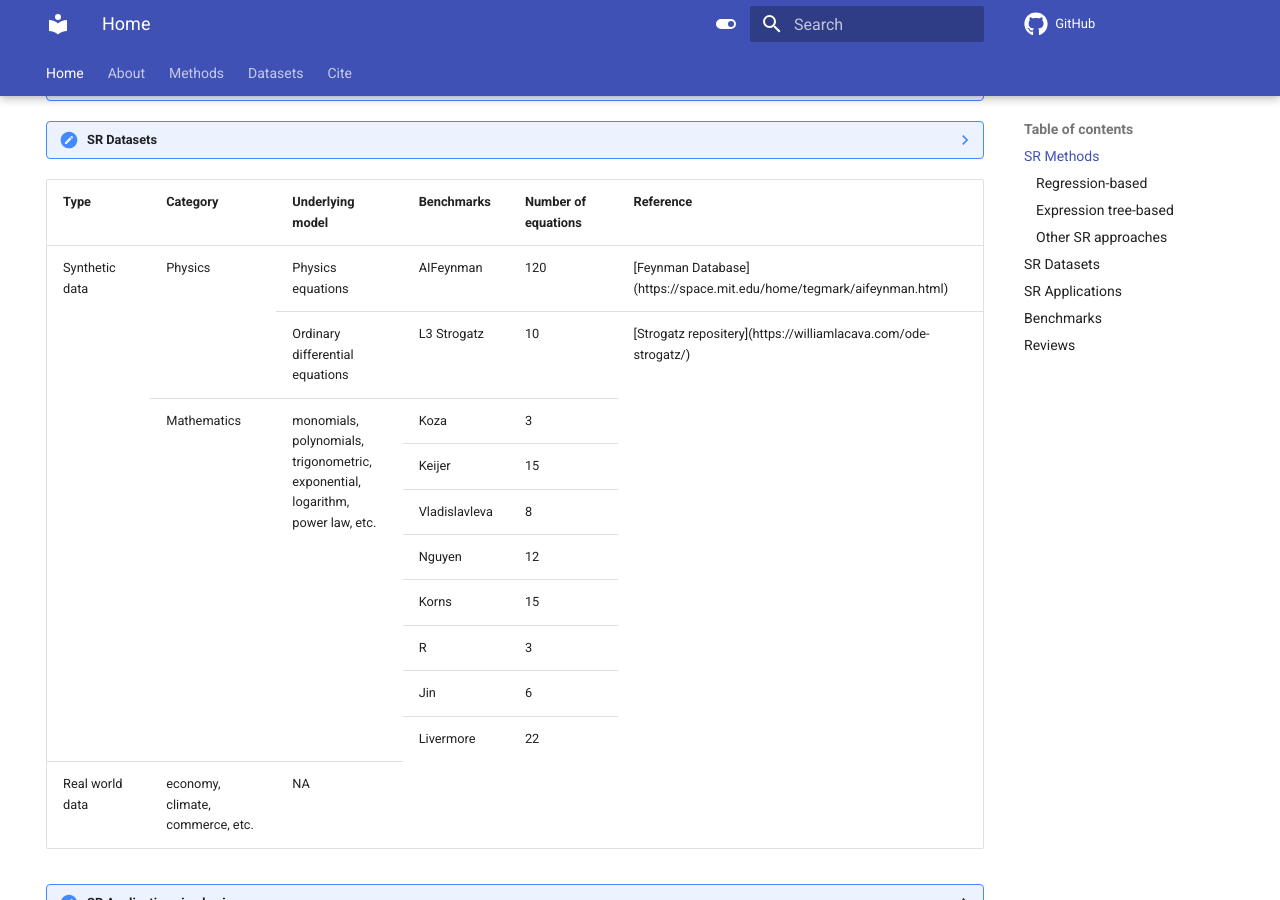
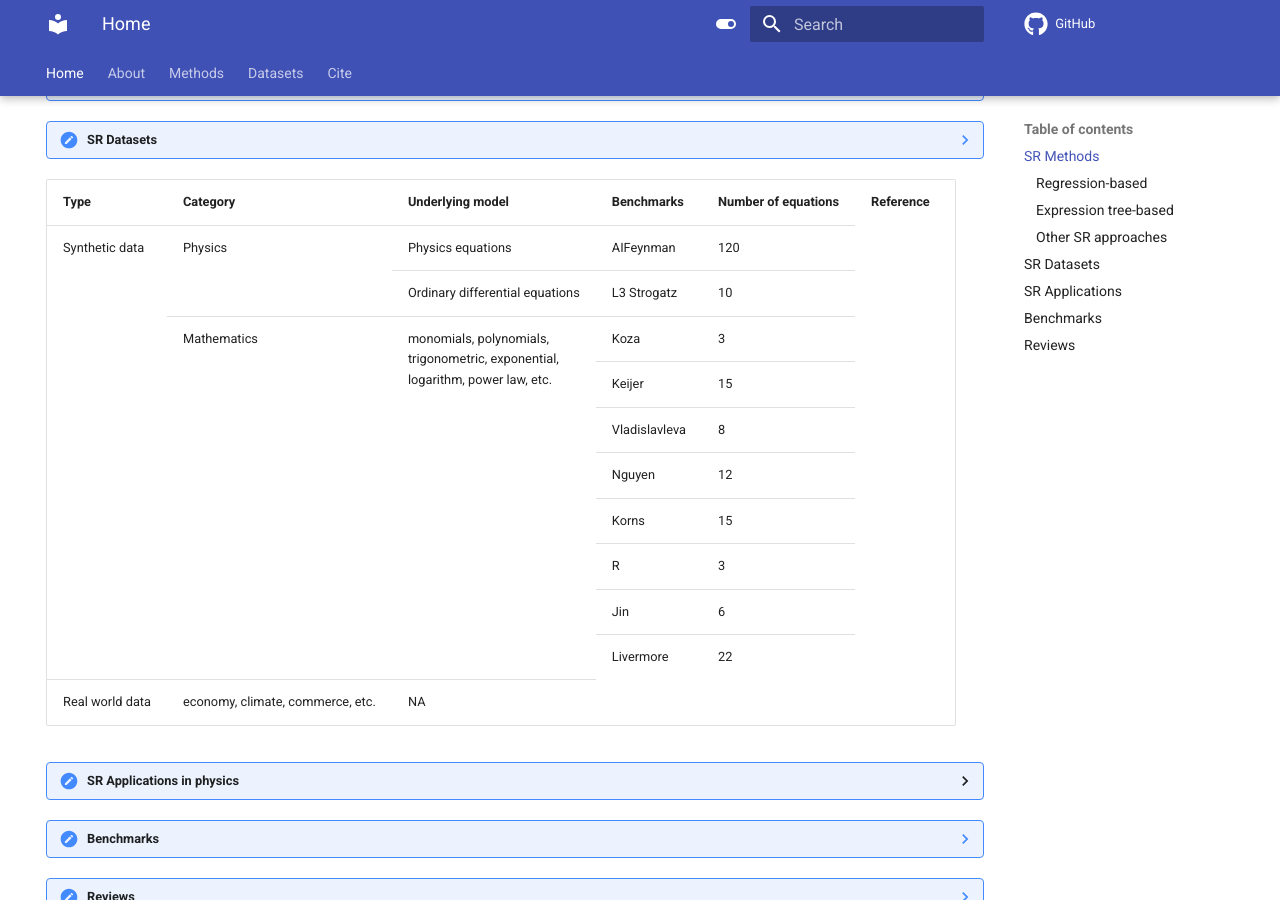
Before and after one commit to nmakke/SR-LivingReview, an MkDocs documentation site: the page built from docs/index.md, in a window 1280 px wide and 900 px high, scrolled down 424 px. Built offline with MkDocs 1.6.1 and Material for MkDocs 9.7.7, drawn with Linux system fonts in a browser that asks for light colours; formulas are drawn with MathJax 3; comment, search, counter and statistics services are not loaded; grey boxes are pictures that could not be loaded.

Commit message:
Update index.md

```diff
--- a/docs/index.md
+++ b/docs/index.md
@@ -131,13 +131,11 @@ This document provides a list of state-of-the-art methods, datasets, and applica
             <td>Physics equations</td>
             <td>AIFeynman</td>
             <td>120</td>
-            <td>[Feynman Database](https://space.mit.edu/home/tegmark/aifeynman.html)</td>
         </tr>
         <tr>
             <td>Ordinary differential equations</td>
             <td>L3 Strogatz</td>
             <td>10</td>
-            <td>[Strogatz repositery](https://williamlacava.com/ode-strogatz/)</td>
         </tr>
         <tr>
             <td rowspan=8>Mathematics</td>
```
